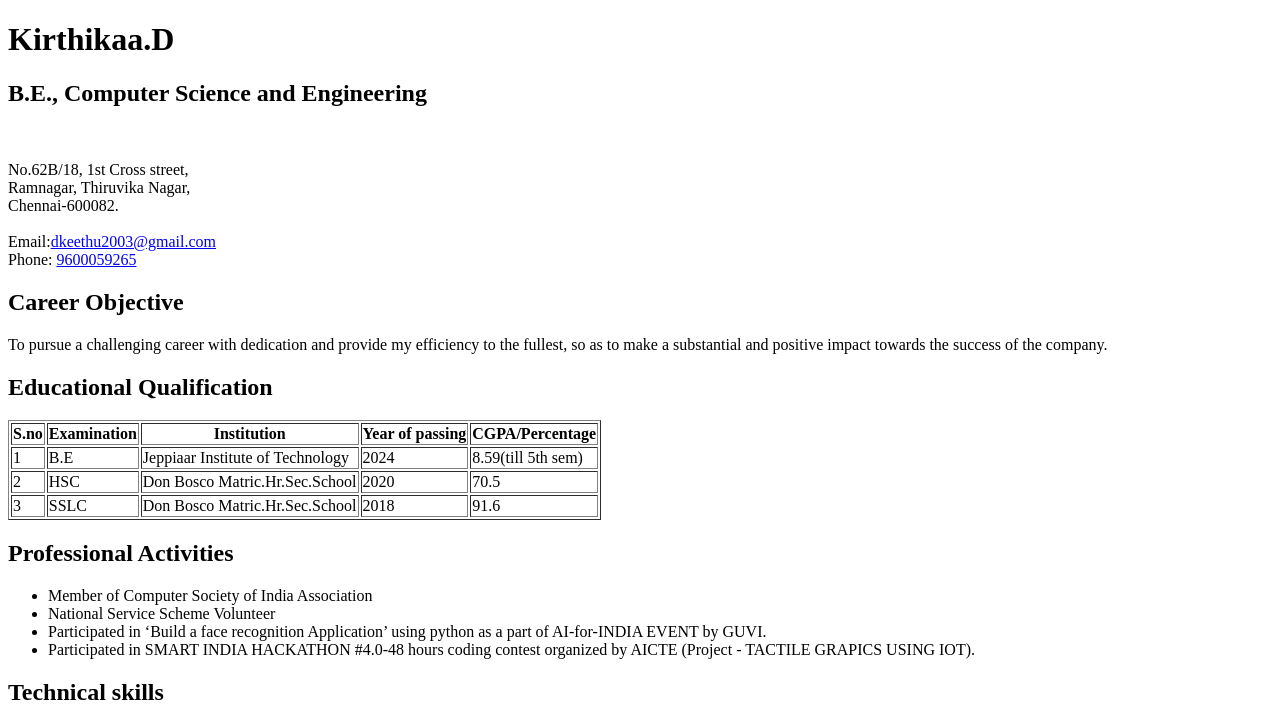
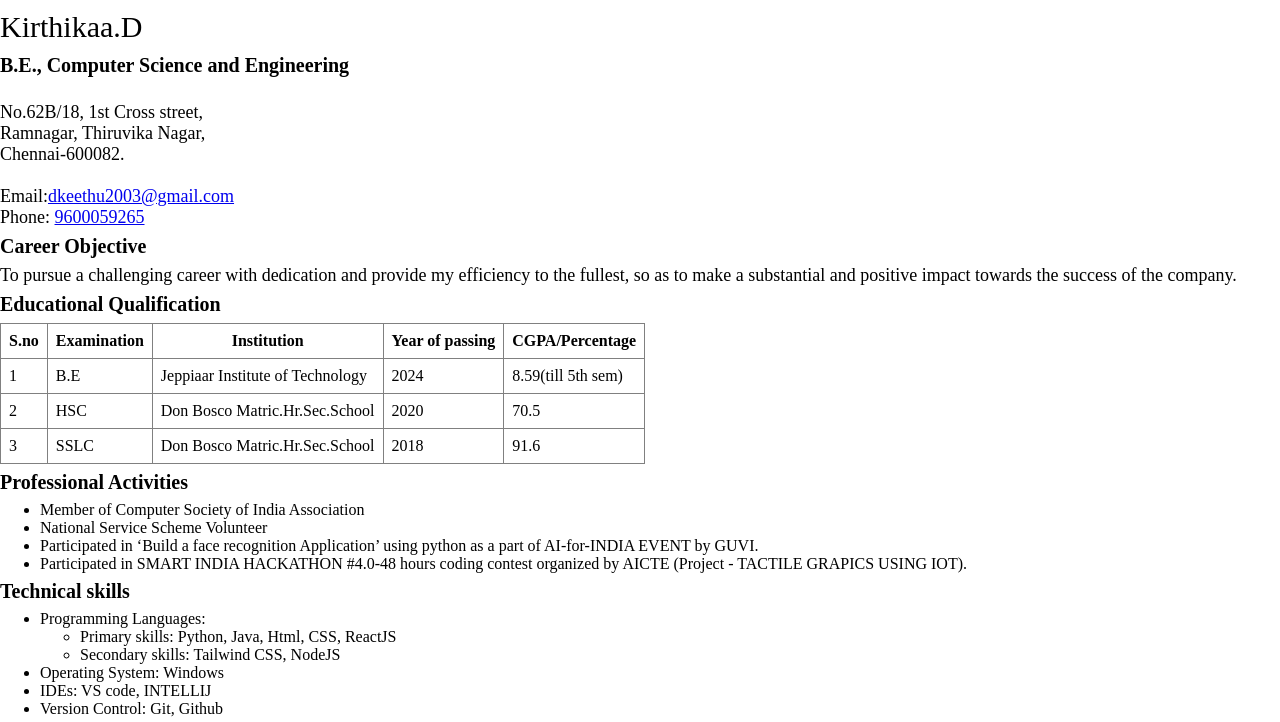
Before and after one commit to KirthikaaD/Resume, a plain HTML site: page index.html in a window 1280 px wide. Shown: the top 722 px of the page. Drawn offline with Linux system fonts and the light colour scheme.

Commit message:
add main file

```diff
--- a/main.css
+++ b/main.css
@@ -1,5 +1,37 @@
-{
+*{
+    font-family:'Times New Roman',Times, serif;
     font-size: 100%;
     font-weight: normal;
     margin: 0;
 }
+h1{
+    font-size: 30px;
+    margin-top: 10px;
+    margin-bottom: 10px;
+
+}
+p{
+    font-size: 18px;
+
+
+}
+h2{
+    font-size: 20px;
+    margin-top: 7px;
+    margin-bottom: 7px;
+    font-weight: bold;
+}
+table{
+
+    border-collapse:collapse;
+    color: black;
+}
+th{
+    text-align: center;
+    padding: 8px;
+    font-weight: bold;
+}
+td{
+    text-align: left;
+    padding: 8px;
+}
```
